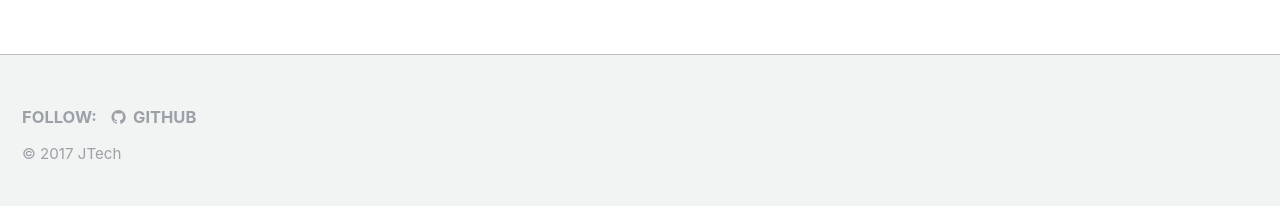
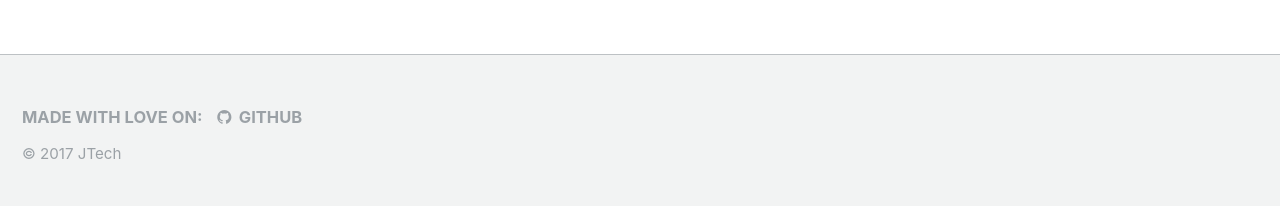
Before and after one commit to Ordina-JTech/Ordina-JTech.github.io, a Jekyll site: the page built from index.html, in a window 1280 px wide. Shown: the part 822-1028 px from the top of the page. Built offline with Jekyll 4.4.1, drawn with Linux system fonts in a browser that asks for light colours; the list of posts is cut into pages by our own code.

Commit message:
Made the footer a bit friendlier

```diff
--- a/_includes/footer.html
+++ b/_includes/footer.html
@@ -1,21 +1,7 @@
 <div class="page__footer-follow">
   <ul class="social-icons">
-    {% if site.data.ui-text[site.locale].follow_label %}
-      <li><strong>{{ site.data.ui-text[site.locale].follow_label }}</strong></li>
-    {% endif %}
-    {% if site.twitter.username %}
-      <li><a href="https://twitter.com/{{ site.twitter.username }}"><i class="fa fa-fw fa-twitter-square" aria-hidden="true"></i> Twitter</a></li>
-    {% endif %}
-    {% if site.facebook.username %}
-      <li><a href="https://facebook.com/{{ site.facebook.username }}"><i class="fa fa-fw fa-facebook-square" aria-hidden="true"></i> Facebook</a></li>
-    {% endif %}
-    {% if site.author.github %}
+      <li><strong>Made with love on:</strong></li>
       <li><a href="http://github.com/{{ site.author.github }}"><i class="fa fa-fw fa-github" aria-hidden="true"></i> GitHub</a></li>
-    {% endif %}
-    {% if site.author.bitbucket %}
-      <li><a href="http://bitbucket.org/{{ site.author.bitbucket }}"><i class="fa fa-fw fa-bitbucket" aria-hidden="true"></i> Bitbucket</a></li>
-    {% endif %}
-    <!-- <li><a href="{% if site.atom_feed.path %}{{ site.atom_feed.path }}{% else %}{{ '/feed.xml' | absolute_url }}{% endif %}"><i class="fa fa-fw fa-rss-square" aria-hidden="true"></i> {{ site.data.ui-text[site.locale].feed_label | default: "Feed" }}</a></li> -->
   </ul>
 </div>
 
```
